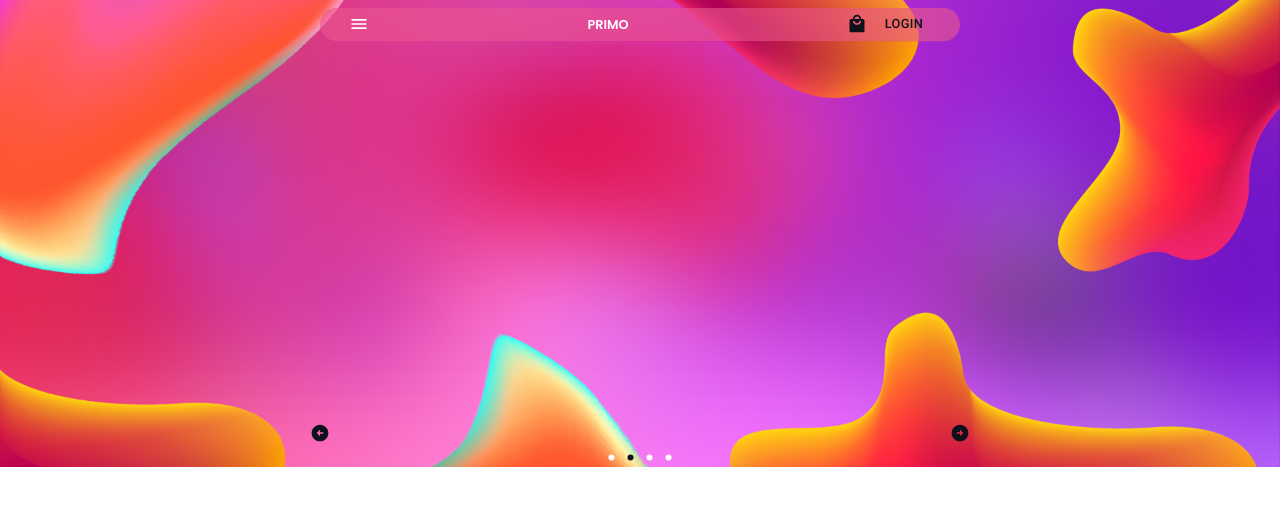
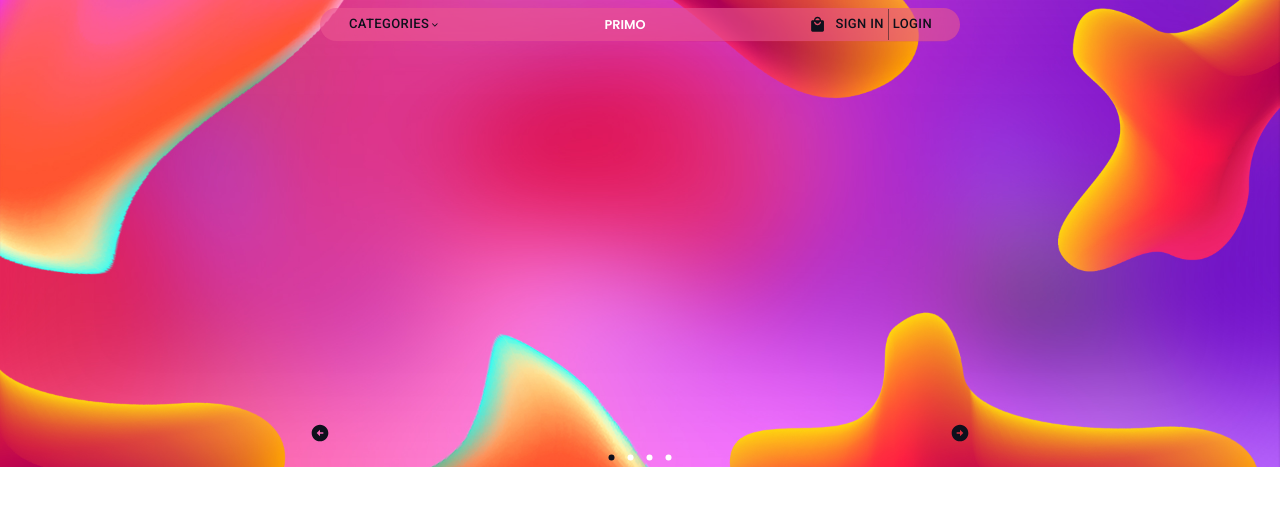
Before and after one commit to agusminahk/primo-ecom, a Next.js app in the folder client/: page /home in a window 1280 px wide. Shown: the top 506 px of the page. Built offline with nearby package versions, Linux system fonts and the light colour scheme.

Commit message:
feat: adding categories button

```diff
--- a/client/src/components/Navbar.tsx
+++ b/client/src/components/Navbar.tsx
@@ -4,12 +4,14 @@ import Toolbar from '@mui/material/Toolbar';
 import Typography from '@mui/material/Typography';
 import Button from '@mui/material/Button';
 import IconButton from '@mui/material/IconButton';
-import MenuIcon from '@mui/icons-material/Menu';
+import { Tooltip } from '@mui/material';
 import LocalMallRoundedIcon from '@mui/icons-material/LocalMallRounded';
 import Link from 'next/link';
 import { useInView } from 'react-intersection-observer';
 import CartDrawer from './CartDrawer';
 import ButtonsFixed from './ButtonsFixed';
+import ButtonGroup from '@mui/material/ButtonGroup';
+import ExpandMoreIcon from '@mui/icons-material/ExpandMore';
 import React, { FC, useState } from 'react';
 
 const Navbar: FC = () => {
@@ -26,6 +28,7 @@ const Navbar: FC = () => {
       height: '7%',
       display: 'flex',
       justifyContent: 'center',
+      // flexDirection: 'column',
       zIndex: '10',
     },
   };
@@ -48,9 +51,13 @@ const Navbar: FC = () => {
           }}
           position="static">
           <Toolbar component="div" sx={{ display: 'flex', justifyContent: 'space-between' }}>
-            <IconButton size="small" color="inherit">
-              <MenuIcon fontSize="small" />
-            </IconButton>
+            <Tooltip title="hola">
+              <Button size="small" sx={{ borderRadius: '15px' }}>
+                CATEGORIES
+                <ExpandMoreIcon fontSize="small" sx={{ fontSize: '90%' }} />
+              </Button>
+            </Tooltip>
+
             <Typography variant="h5" component="div" sx={{ fontWeight: 600, fontSize: '0.8rem' }}>
               PRIMO
             </Typography>
@@ -67,20 +74,26 @@ const Navbar: FC = () => {
               <IconButton component="div" sx={{ color: 'primary.main' }}>
                 <AccountCircleIcon />
               </IconButton> */}
-              <IconButton size="small" component="div" sx={{ color: 'primary.main' }}>
-                <LocalMallRoundedIcon
-                  fontSize="small"
-                  onClick={() => {
-                    setOpen(!open);
-                  }}
-                />
+              <IconButton
+                size="small"
+                sx={{ color: 'primary.main' }}
+                onClick={() => {
+                  setOpen(!open);
+                }}>
+                <LocalMallRoundedIcon fontSize="small" sx={{ fontSize: '95%' }} />
               </IconButton>
-              <Link href={'/login'}>
-                <Button sx={{ height: '100%', width: '20%', fontSize: '0.8rem' }}>Login</Button>
-              </Link>
+              <ButtonGroup variant="text" size="small">
+                <Link href={'/signin'}>
+                  <Button sx={{ borderRadius: '15px', px: '4px' }}>Sign In</Button>
+                </Link>
+                <Link href={'/login'}>
+                  <Button sx={{ borderRadius: '15px', px: '4px' }}>Login</Button>
+                </Link>
+              </ButtonGroup>
             </Box>
           </Toolbar>
         </AppBar>
+
         <CartDrawer open={open} onClose={setOpen} />
         {inView === false && <ButtonsFixed />}
       </Box>
```
